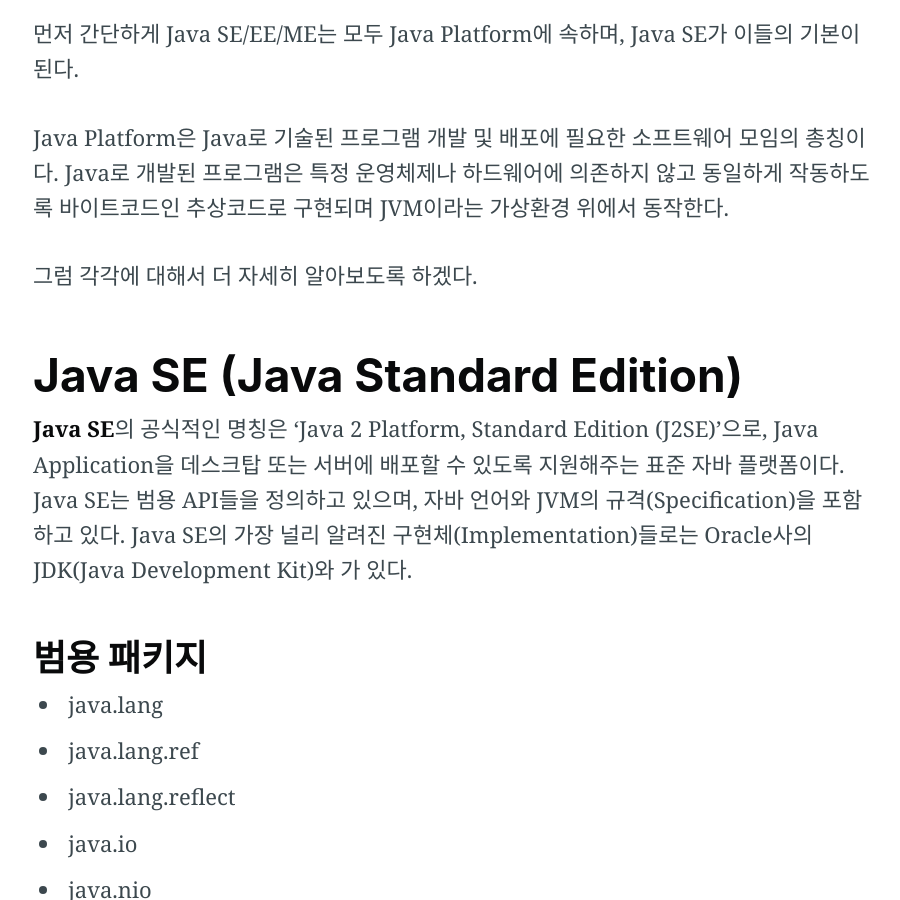
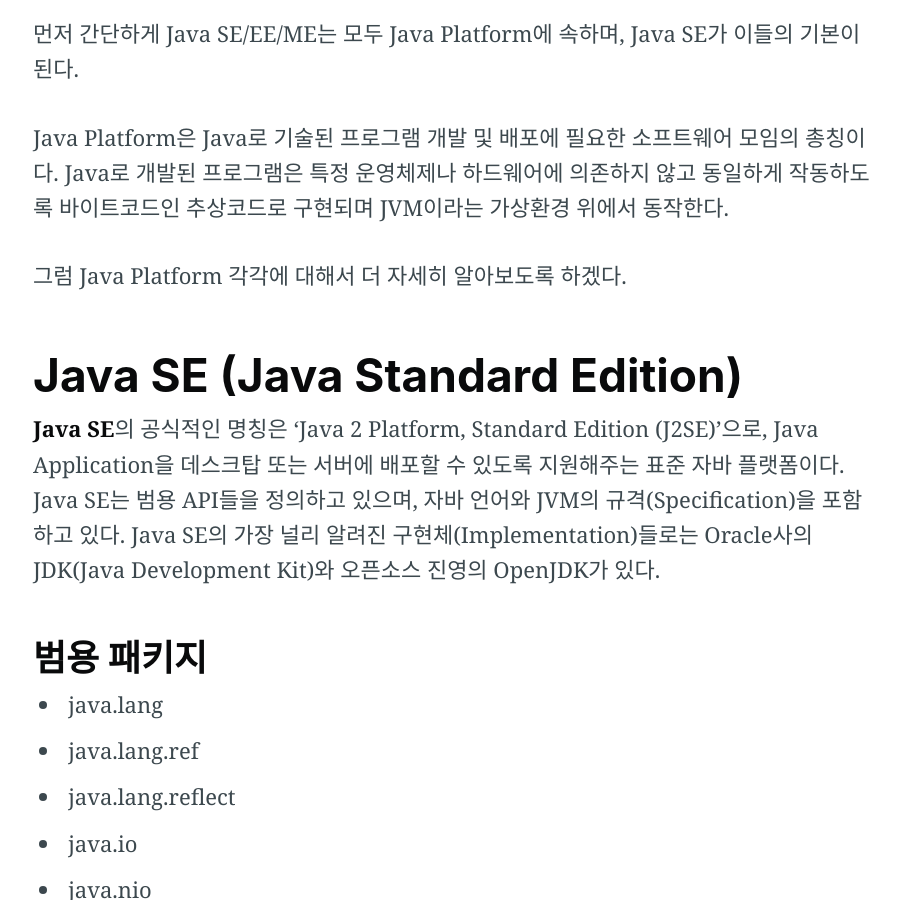
Before and after one commit to LOG-INFO/heechanYang.github.io, a Jekyll site: the page built from _posts/2018-12-03-Java SE EE ME.md, in a window 1280 px wide and 900 px high, scrolled down 391 px. Shown: the whole window, without its empty margins (187-1087 px from the left). Built offline with Jekyll 4.4.1, drawn with Linux system fonts in a browser that asks for light colours; nearby versions of some CDN libraries; comment, search, counter and statistics services are not loaded.

Commit message:
[UPDATE] Java SE/EE/ME

```diff
--- a/_posts/2018-12-03-Java SE EE ME.md
+++ b/_posts/2018-12-03-Java SE EE ME.md
@@ -11,11 +11,11 @@ categories: Java
 
 Java Platform은 Java로 기술된 프로그램 개발 및 배포에 필요한 소프트웨어 모임의 총칭이다. Java로 개발된 프로그램은 특정 운영체제나 하드웨어에 의존하지 않고 동일하게 작동하도록 바이트코드인 추상코드로 구현되며 JVM이라는 가상환경 위에서 동작한다.
 
-그럼 각각에 대해서 더 자세히 알아보도록 하겠다.
+그럼 Java Platform 각각에 대해서 더 자세히 알아보도록 하겠다.
 
 # Java SE (Java Standard Edition)
 
-**Java SE**의 공식적인 명칭은 'Java 2 Platform, Standard Edition (J2SE)'으로, Java Application을 데스크탑 또는 서버에 배포할 수 있도록 지원해주는 표준 자바 플랫폼이다. Java SE는 범용 API들을 정의하고 있으며, 자바 언어와 JVM의 규격(Specification)을 포함하고 있다. Java SE의 가장 널리 알려진 구현체(Implementation)들로는 Oracle사의 JDK(Java Development Kit)와 가 있다.
+**Java SE**의 공식적인 명칭은 'Java 2 Platform, Standard Edition (J2SE)'으로, Java Application을 데스크탑 또는 서버에 배포할 수 있도록 지원해주는 표준 자바 플랫폼이다. Java SE는 범용 API들을 정의하고 있으며, 자바 언어와 JVM의 규격(Specification)을 포함하고 있다. Java SE의 가장 널리 알려진 구현체(Implementation)들로는 Oracle사의 JDK(Java Development Kit)와 오픈소스 진영의 OpenJDK가 있다.
 
 ## 범용 패키지
 
@@ -58,6 +58,7 @@ Java EE는 다음과 같은 Specification들을 포함하고 있다.
 **Java ME**의 공식적인 명칭은 'Java 2 Platform, Micro Edition (**J2ME**)'으로, 제한된 자원을 가진 Embedded 또는 모바일 디바이스(Micro-controllers, 센서, 휴대폰, PDA, 셋톱박스 등)에서도 Java 프로그래밍 언어를 지원하기 위한 Java Platform 중 하나이고, Sun Microsystem사에서 고안하였다.
 
 # 꼬리에 꼬리를 물어~~~
+
 - **JSF** : JSF(Java Server Faces)
 - **Facelets** :
 - **SOAP** : SOAP(Simple Object Access Protocol)은 일반적으로 널리 알려진 HTTP, HTTPS, SMTP 등을 통해 **XML 기반의 메시지**를 컴퓨터 네트워크 상에서 교환하는 프로토콜이다.
```
